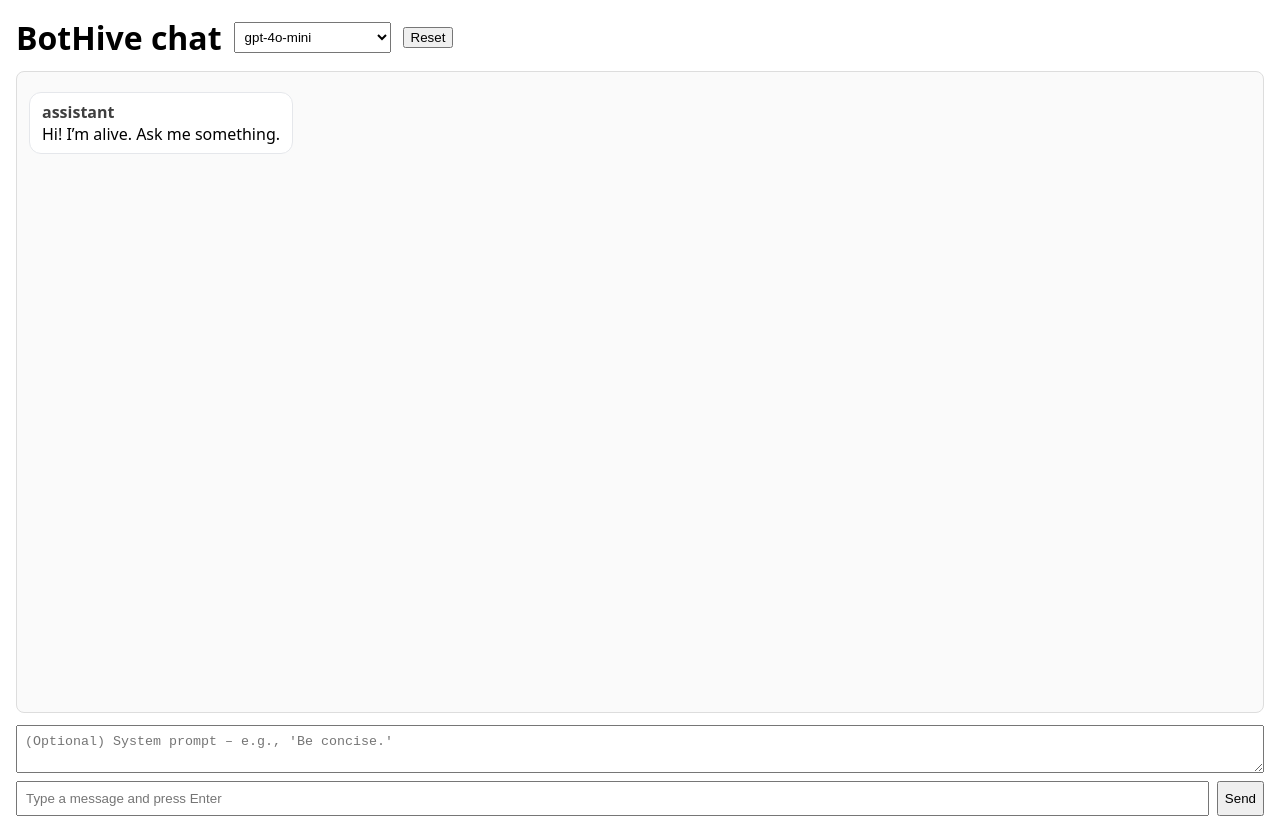
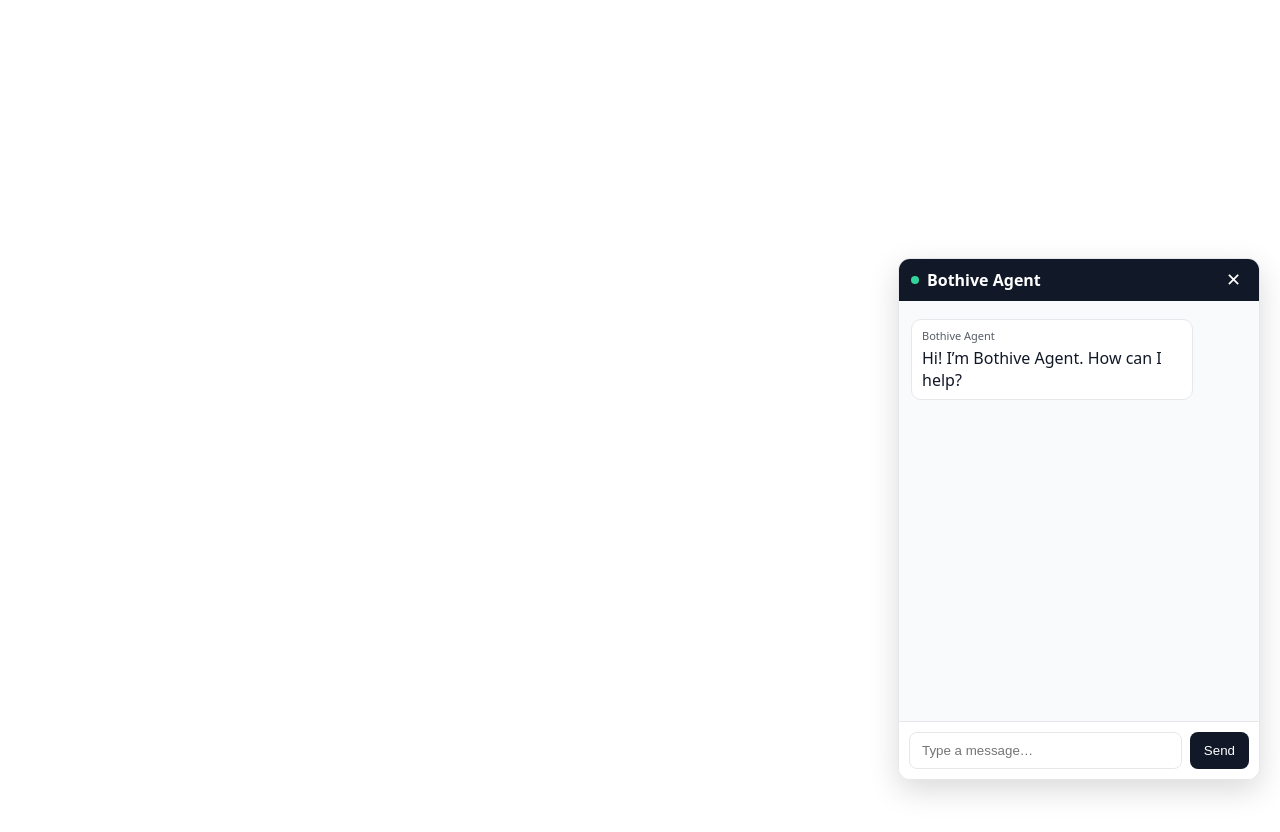
Before and after one commit to andyman86/bothive-agent-clean, a Next.js app: page / in a window 1280 px wide. After the commit the page ends 800 px from the top, so only its background shows below. Built offline with nearby package versions, Linux system fonts and the light colour scheme.

Commit message:
Update page.tsx

```diff
--- a/src/app/page.tsx
+++ b/src/app/page.tsx
@@ -4,125 +4,236 @@
 
 type Msg = { role: "user" | "assistant" | "system"; content: string };
 
-export default function Home() {
+// 👇 Change this to whatever you want your bot to be called.
+const AGENT_NAME = "Bothive Agent";
+
+export default function CornerChat() {
+  const [open, setOpen] = useState(true);
   const [input, setInput] = useState("");
-  const [system, setSystem] = useState("");
-  const [model, setModel] = useState("gpt-4o-mini");
   const [msgs, setMsgs] = useState<Msg[]>([
-    { role: "assistant", content: "Hi! I’m alive. Ask me something." },
+    { role: "assistant", content: `Hi! I’m ${AGENT_NAME}. How can I help?` },
   ]);
   const [loading, setLoading] = useState(false);
   const listRef = useRef<HTMLDivElement>(null);
 
   useEffect(() => {
-    listRef.current?.scrollTo({ top: listRef.current.scrollHeight, behavior: "smooth" });
-  }, [msgs, loading]);
+    listRef.current?.scrollTo({ top: listRef.current.scrollHeight });
+  }, [msgs, loading, open]);
 
   async function send() {
     if (!input.trim() || loading) return;
-    const next: Msg[] = [
-      ...msgs,
-      ...(system.trim() ? [{ role: "system", content: system }] : []),
-      { role: "user", content: input.trim() },
-    ];
-
-    setMsgs((m) => [...m, { role: "user", content: input.trim() }]);
+    const userText = input.trim();
     setInput("");
+    setMsgs((m) => [...m, { role: "user", content: userText }]);
     setLoading(true);
 
     try {
       const res = await fetch("/api/chat", {
         method: "POST",
         headers: { "Content-Type": "application/json" },
-        body: JSON.stringify({ messages: next, model }),
+        body: JSON.stringify({
+          // pass running history with a system nudge for the agent name
+          messages: [
+            { role: "system", content: `You are ${AGENT_NAME}. Be helpful and concise.` },
+            ...msgs,
+            { role: "user", content: userText },
+          ],
+          model: "gpt-4o-mini",
+        }),
       });
       const data = await res.json();
       if (!res.ok) throw new Error(data?.error || "Request failed");
-      setMsgs((m) => [...m, { role: "assistant", content: data?.message?.content ?? "" }]);
+      const text = data?.message?.content ?? "";
+      setMsgs((m) => [...m, { role: "assistant", content: text }]);
     } catch (err: any) {
-      setMsgs((m) => [...m, { role: "assistant", content: `⚠️ ${err?.message || "Error"}` }]);
+      setMsgs((m) => [
+        ...m,
+        { role: "assistant", content: `⚠️ ${err?.message || "Something went wrong"}` },
+      ]);
     } finally {
       setLoading(false);
     }
   }
 
-  function onEnter(e: React.KeyboardEvent<HTMLInputElement>) {
-    if (e.key === "Enter" && !e.shiftKey) {
+  function onKey(e: React.KeyboardEvent<HTMLInputElement>) {
+    if (e.key === "Enter") {
       e.preventDefault();
       void send();
     }
   }
 
   return (
-    <main style={{ height: "100dvh", display: "grid", gridTemplateRows: "auto 1fr auto", gap: 12, padding: 16 }}>
-      <header style={{ display: "flex", gap: 12, alignItems: "center", flexWrap: "wrap" }}>
-        <h1 style={{ margin: 0 }}>BotHive chat</h1>
-        <select value={model} onChange={(e) => setModel(e.target.value)} style={{ padding: 6 }}>
-          <option value="gpt-4o-mini">gpt-4o-mini</option>
-          <option value="gpt-4o-mini-translate">gpt-4o-mini-translate</option>
-          <option value="gpt-4o">gpt-4o</option>
-        </select>
-        <button onClick={() => setMsgs([{ role: "assistant", content: "New chat. What’s up?" }])}>Reset</button>
+    <>
+      {/* Floating toggle button */}
+      {!open && (
+        <button
+          aria-label="Open chat"
+          onClick={() => setOpen(true)}
+          style={{
+            position: "fixed",
+            right: 20,
+            bottom: 20,
+            width: 56,
+            height: 56,
+            borderRadius: "50%",
+            border: "none",
+            background: "#111827",
+            color: "#fff",
+            boxShadow: "0 6px 20px rgba(0,0,0,.25)",
+            cursor: "pointer",
+            fontSize: 18,
+          }}
+          title={AGENT_NAME}
+        >
+          💬
+        </button>
+      )}
+
+      {/* Chat window */}
+      {open && (
+        <div
+          style={{
+            position: "fixed",
+            right: 20,
+            bottom: 20,
+            width: 360,
+            height: 520,
+            background: "#ffffff",
+            border: "1px solid #e5e7eb",
+            borderRadius: 12,
+            boxShadow: "0 10px 30px rgba(0,0,0,.15)",
+            display: "grid",
+            gridTemplateRows: "auto 1fr auto",
+            overflow: "hidden",
+            zIndex: 99999,
+          }}
+        >
+          {/* Header */}
+          <header
+            style={{
+              display: "flex",
+              alignItems: "center",
+              justifyContent: "space-between",
+              padding: "10px 12px",
+              background: "#111827",
+              color: "#fff",
+            }}
+          >
+            <div style={{ display: "flex", alignItems: "center", gap: 8 }}>
+              <div
+                style={{
+                  width: 8,
+                  height: 8,
+                  borderRadius: "50%",
+                  background: "#34d399", // green dot
+                }}
+              />
+              <strong>{AGENT_NAME}</strong>
+            </div>
+            <button
+              onClick={() => setOpen(false)}
+              title="Minimize"
+              style={{
+                background: "transparent",
+                border: "none",
+                color: "#fff",
+                cursor: "pointer",
+                fontSize: 18,
+                lineHeight: 1,
+              }}
+            >
+              ✕
+            </button>
           </header>
 
+          {/* Messages */}
           <div
             ref={listRef}
             style={{
-          border: "1px solid #ddd",
-          borderRadius: 8,
               padding: 12,
               overflowY: "auto",
-          background: "#fafafa",
+              background: "#f9fafb",
             }}
           >
-        {msgs.map((m, i) => (
+            {msgs.map((m, i) => {
+              const isUser = m.role === "user";
+              return (
                 <div
                   key={i}
                   style={{
-              margin: "8px 0",
                     display: "flex",
-              justifyContent: m.role === "user" ? "flex-end" : "flex-start",
+                    justifyContent: isUser ? "flex-end" : "flex-start",
+                    margin: "6px 0",
                   }}
                 >
                   <div
                     style={{
-                maxWidth: 680,
+                      maxWidth: 260,
                       whiteSpace: "pre-wrap",
-                padding: "8px 12px",
-                borderRadius: 12,
-                background: m.role === "user" ? "#dbeafe" : "#fff",
+                      padding: "8px 10px",
+                      borderRadius: 10,
                       border: "1px solid #e5e7eb",
+                      background: isUser ? "#dbeafe" : "#fff",
+                      color: "#111827",
                     }}
                   >
-              <b style={{ opacity: 0.75 }}>{m.role}</b>
-              <div>{m.content}</div>
+                    {!isUser && (
+                      <div style={{ fontSize: 11, opacity: 0.7, marginBottom: 4 }}>
+                        {AGENT_NAME}
+                      </div>
+                    )}
+                    {m.content}
                   </div>
                 </div>
-        ))}
-        {loading && <div style={{ opacity: 0.6 }}>…thinking…</div>}
+              );
+            })}
+            {loading && <div style={{ fontSize: 12, opacity: 0.6 }}>…thinking…</div>}
           </div>
 
-      <section style={{ display: "grid", gap: 8 }}>
-        <textarea
-          value={system}
-          onChange={(e) => setSystem(e.target.value)}
-          placeholder="(Optional) System prompt – e.g., 'Be concise.'"
-          rows={2}
-          style={{ padding: 8 }}
-        />
-        <div style={{ display: "flex", gap: 8 }}>
+          {/* Composer */}
+          <form
+            onSubmit={(e) => {
+              e.preventDefault();
+              void send();
+            }}
+            style={{
+              display: "flex",
+              gap: 8,
+              padding: 10,
+              borderTop: "1px solid #e5e7eb",
+              background: "#fff",
+            }}
+          >
             <input
               value={input}
               onChange={(e) => setInput(e.target.value)}
-            onKeyDown={onEnter}
-            placeholder="Type a message and press Enter"
-            style={{ flex: 1, padding: 8 }}
+              onKeyDown={onKey}
+              placeholder="Type a message…"
+              style={{
+                flex: 1,
+                padding: "10px 12px",
+                border: "1px solid #e5e7eb",
+                borderRadius: 8,
+                outline: "none",
+              }}
             />
-          <button onClick={send} disabled={loading}>
+            <button
+              type="submit"
+              disabled={loading || !input.trim()}
+              style={{
+                padding: "10px 14px",
+                border: "none",
+                borderRadius: 8,
+                background: "#111827",
+                color: "#fff",
+                cursor: loading ? "default" : "pointer",
+              }}
+            >
               Send
             </button>
+          </form>
         </div>
-      </section>
-    </main>
+      )}
+    </>
   );
 }
```
Lines whose indentation alone changed are shown as unchanged.
